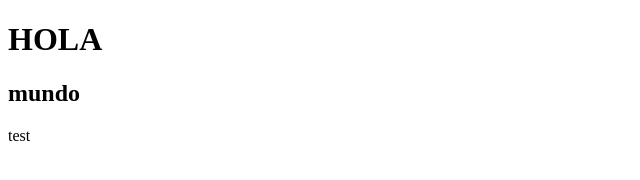
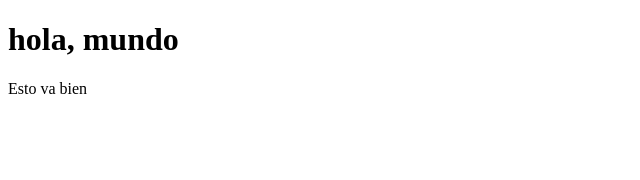
Before and after one commit to Tomas-CL/test-deploy, a plain HTML site: page public/index.html in a window 1280 px wide. Shown: the whole page, without its empty margins (0-640 px from the left). Drawn offline with Linux system fonts and the light colour scheme.

Commit message:
tester de html

```diff
--- a/public/index.html
+++ b/public/index.html
@@ -3,11 +3,10 @@
 <head>
     <meta charset="UTF-8">
     <meta name="viewport" content="width=device-width, initial-scale=1.0">
-    <title>HOLA</title>
+    <title>Pagina | Tomas-CL</title>
 </head>
 <body>
-    <h1>HOLA</h1>
-    <h2>mundo</h2>
-    <p>test</p>
+    <h1>hola, mundo</h1>
+    <p>Esto va bien</p>
 </body>
 </html>
```
